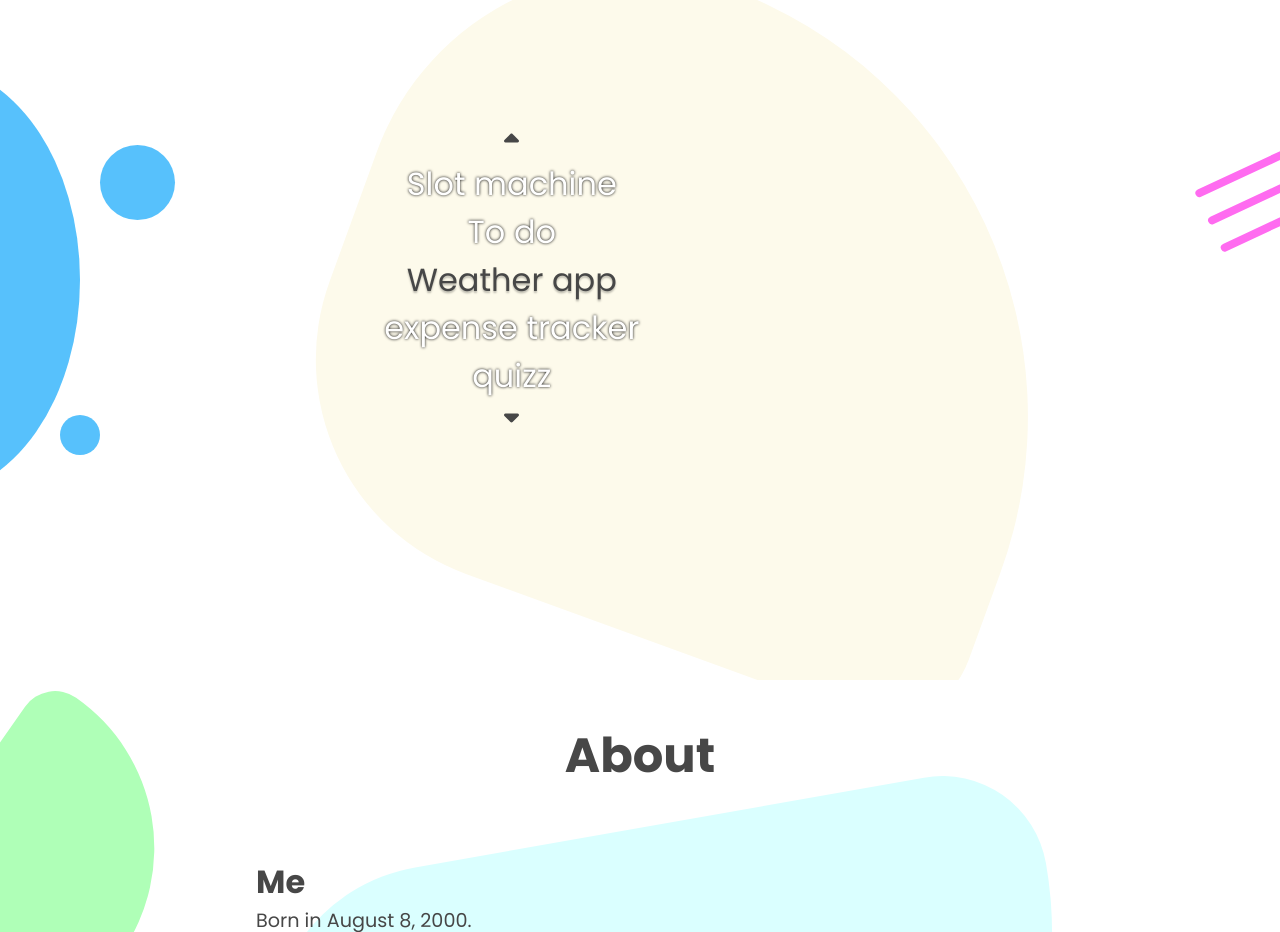
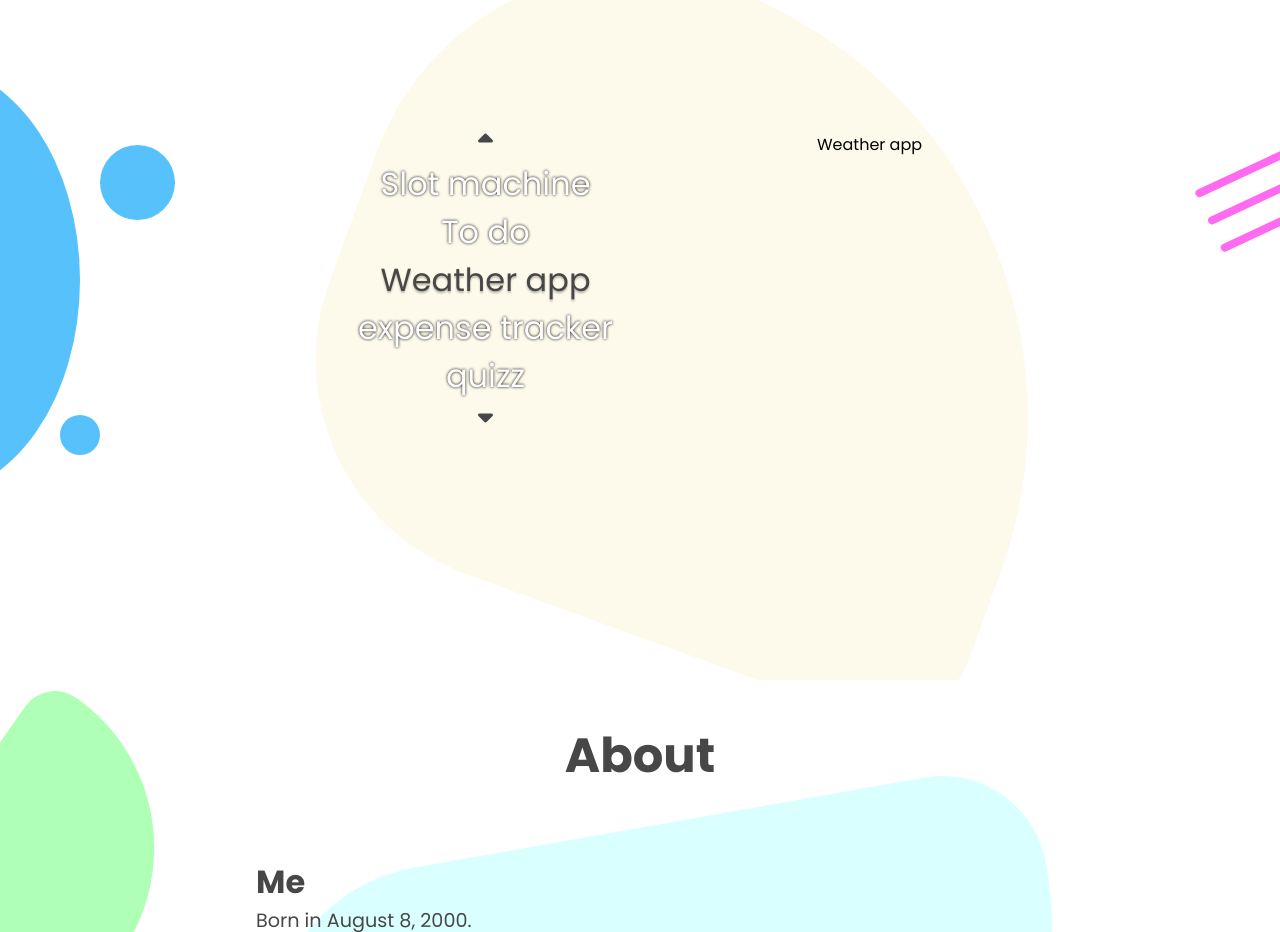
Before and after one commit to cateruu/cateruu.github.io, a React (Create React App) app: page / in a window 1280 px wide. Shown: the part 920-1852 px from the top of the page. Built offline with nearby package versions, Linux system fonts and the light colour scheme.

Commit message:
displaying active project

```diff
--- a/src/components/Projects/Projects.jsx
+++ b/src/components/Projects/Projects.jsx
@@ -2,6 +2,7 @@ import { useState } from 'react';
 // styles
 import classes from './css/Projects.module.css';
 // components
+import Project from './components/Project';
 // utils
 import projectsJSON from './utils/projects.json';
 // font awesome
@@ -22,6 +23,10 @@ const Projects = () => {
     );
   });
 
+  const activeProject = projects
+    .filter((project) => project.active)
+    .map((project) => <Project key={project.id} name={project.name} />);
+
   return (
     <section className={classes.projects}>
       <h2 className={classes.header}>Projects</h2>
@@ -31,7 +36,7 @@ const Projects = () => {
           {sliderElements}
           <FontAwesomeIcon icon={faSortDown} className={classes.move} />
         </div>
-        <div className={classes.project}></div>
+        <div className={classes.project}>{activeProject}</div>
       </div>
       <div className={classes.lDec}></div>
       <div className={classes.mDec}></div>
--- a/src/components/Projects/components/Project.jsx
+++ b/src/components/Projects/components/Project.jsx
@@ -1,6 +1,8 @@
 // styles
 import classes from './css/Project.module.css';
 
-const Project = () => {};
+const Project = ({ name }) => {
+  return <div>{name}</div>;
+};
 
 export default Project;
```
